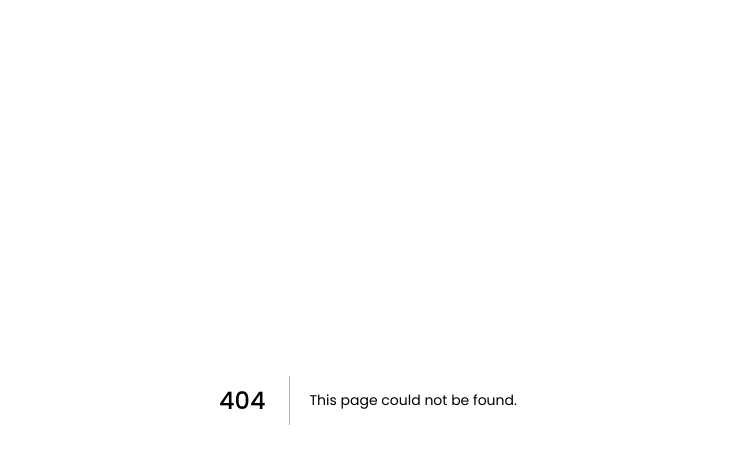
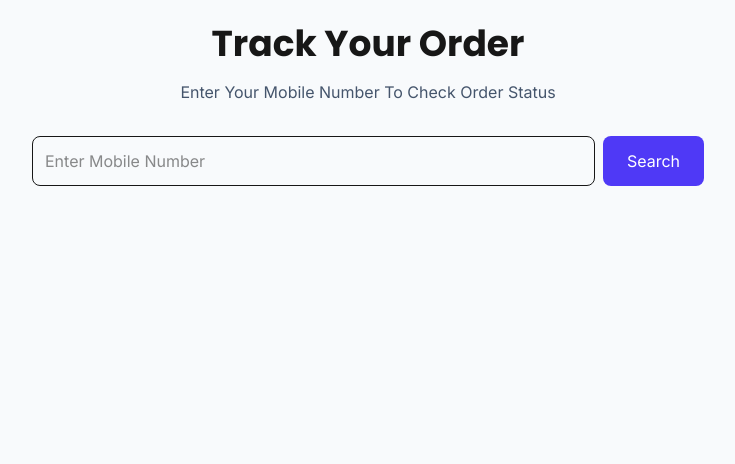
Before and after one commit to akshay01805-collab/hillprint, a Next.js app: page /track in a window 1280 px wide. Before the commit this address had no page. Shown: the top 464 px of the page, without its empty margins (272-1007 px from the left). Built offline with nearby package versions, Linux system fonts and the light colour scheme.

Commit message:
Added order tracking page and UI improvements

```diff
--- a/src/app/page.js
+++ b/src/app/page.js
@@ -186,6 +186,12 @@ HillPrint </h1>
       >
         Place Order
       </button>
+      <a
+  href="/track"
+  className="block mt-4 text-center bg-white border border-black text-black px-6 py-3 rounded-xl font-semibold"
+>
+  Track My Order
+</a>
 
       {message && (
         <p className="text-green-600 font-semibold mt-4">
@@ -382,6 +388,14 @@ HillPrint </h1>
     © 2026 HillPrint. All Rights Reserved.
   </p>
 </section>
+<a
+  href="https://wa.me/918988477786"
+  target="_blank"
+  rel="noreferrer"
+  className="fixed bottom-5 right-5 bg-green-500 text-white px-4 py-3 rounded-full shadow-xl font-semibold"
+>
+  WhatsApp
+</a>
 </main>
 
 );
--- /dev/null
+++ b/src/app/track/page.js
@@ -0,0 +1,101 @@
+"use client";
+
+import { useState } from "react";
+import { supabase } from "../../lib/supabase";
+
+export default function TrackOrder() {
+  const [mobile, setMobile] = useState("");
+  const [orders, setOrders] = useState([]);
+
+  const searchOrders = async () => {
+    const { data, error } = await supabase
+      .from("orders")
+      .select("*")
+      .eq("mobile", mobile)
+      .order("id", { ascending: false });
+
+    if (!error) {
+      setOrders(data || []);
+    }
+  };
+
+  return (
+    <main className="min-h-screen bg-slate-50 p-6">
+      <div className="max-w-2xl mx-auto">
+
+        <h1 className="text-4xl font-bold text-center mb-4">
+          Track Your Order
+        </h1>
+
+        <p className="text-center text-slate-600 mb-8">
+          Enter Your Mobile Number To Check Order Status
+        </p>
+
+        <div className="flex gap-2 mb-8">
+          <input
+            type="text"
+            placeholder="Enter Mobile Number"
+            value={mobile}
+            onChange={(e) => setMobile(e.target.value)}
+            className="flex-1 border p-3 rounded-lg"
+          />
+
+          <button
+            onClick={searchOrders}
+            className="bg-indigo-600 text-white px-6 rounded-lg"
+          >
+            Search
+          </button>
+        </div>
+
+        {orders.map((order) => (
+          <div
+            key={order.id}
+            className="bg-white p-5 rounded-xl shadow mb-4"
+          >
+            <h3 className="font-bold text-lg">
+              Order #{order.id}
+            </h3>
+
+            <p>
+              <strong>File:</strong> {order.file_name}
+            </p>
+
+            <p>
+              <strong>Shop:</strong> {order.shop}
+            </p>
+
+            <p>
+              <strong>Amount:</strong> ₹{order.total_price}
+            </p>
+
+            <p>
+              <strong>Status:</strong>{" "}
+              <span className="font-bold text-indigo-600">
+              <span
+  className={`px-3 py-1 rounded-full text-white text-sm font-semibold ${
+    order.status === "Pending"
+      ? "bg-gray-500"
+      : order.status === "Printing"
+      ? "bg-yellow-500"
+      : order.status === "Ready"
+      ? "bg-green-600"
+      : "bg-blue-600"
+  }`}
+>
+  {order.status}
+</span>
+              </span>
+            </p>
+          </div>
+        ))}
+
+        {mobile && orders.length === 0 && (
+          <p className="text-center text-red-500">
+            No Orders Found
+          </p>
+        )}
+      </div>
+    </main>
+  );
+}
```
